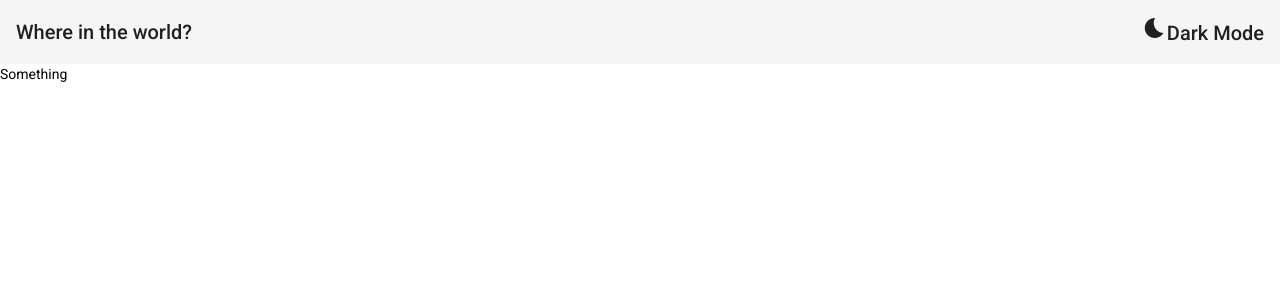
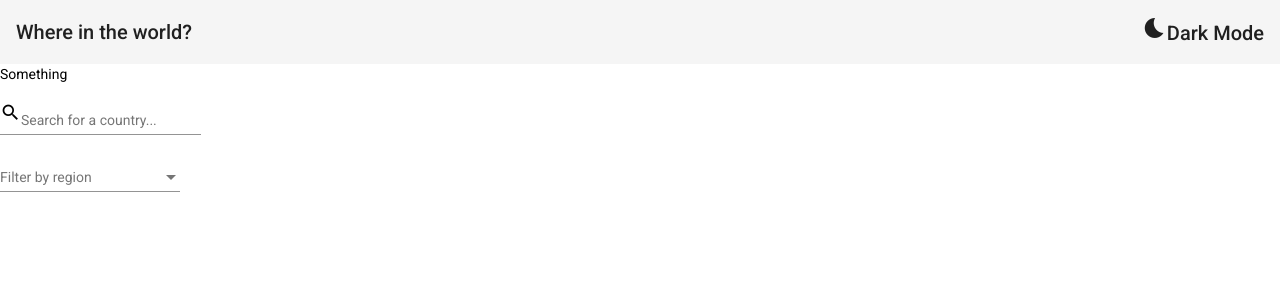
Before and after one commit to Pap36/AngularCountries, an Angular app in the folder Angular-Countries/: page / in a window 1280 px wide. Shown: the top 300 px of the page. Built offline with nearby package versions, Linux system fonts and the light colour scheme.

Commit message:
search and filtering done

```diff
--- a/Angular-Countries/src/app/app-routing.module.ts
+++ b/Angular-Countries/src/app/app-routing.module.ts
@@ -1,7 +1,10 @@
 import { NgModule } from '@angular/core';
 import { RouterModule, Routes } from '@angular/router';
+import { HomepageComponent } from './homepage/homepage.component';
 
-const routes: Routes = [];
+const routes: Routes = [
+  {path: '', component: HomepageComponent},
+];
 
 @NgModule({
   imports: [RouterModule.forRoot(routes)],
--- a/Angular-Countries/src/app/filter/filter.component.html
+++ b/Angular-Countries/src/app/filter/filter.component.html
@@ -1 +1,8 @@
-<p>filter works!</p>
+<mat-form-field>
+    <mat-label>Filter by region</mat-label>
+    <mat-select [formControl]="selectedReg">
+        <mat-option *ngFor="let region of regions" [value]="region">
+            {{region}}
+        </mat-option>
+    </mat-select>
+</mat-form-field>
--- a/Angular-Countries/src/app/filter/filter.component.ts
+++ b/Angular-Countries/src/app/filter/filter.component.ts
@@ -1,4 +1,5 @@
-import { Component, OnInit } from '@angular/core';
+import { Component, OnInit, Output, EventEmitter } from '@angular/core';
+import { FormControl } from '@angular/forms';
 
 @Component({
   selector: 'app-filter',
@@ -7,9 +8,17 @@ import { Component, OnInit } from '@angular/core';
 })
 export class FilterComponent implements OnInit {
 
+  @Output() regionVal: EventEmitter<string> = new EventEmitter();
+  selectedReg:FormControl = new FormControl();
+  regions:string[] = [
+    'Europe', 'Asia', 'America', 'Worldwide'
+  ];
   constructor() { }
 
   ngOnInit(): void {
+    this.selectedReg.valueChanges.subscribe(value => {
+      this.regionVal.emit(value);
+    })
   }
 
 }
--- a/Angular-Countries/src/app/homepage/homepage.component.html
+++ b/Angular-Countries/src/app/homepage/homepage.component.html
@@ -1 +1,4 @@
-<p>homepage works!</p>
+
+<app-searchbar (searchVal)="updateSearchCriteria($event)"></app-searchbar>
+<div></div>
+<app-filter (regionVal)="updateFilterCriteria($event)"></app-filter>
--- a/Angular-Countries/src/app/homepage/homepage.component.ts
+++ b/Angular-Countries/src/app/homepage/homepage.component.ts
@@ -1,4 +1,5 @@
 import { Component, OnInit } from '@angular/core';
+import { SearchbarComponent } from '../searchbar/searchbar.component';
 
 @Component({
   selector: 'app-homepage',
@@ -8,8 +9,25 @@ import { Component, OnInit } from '@angular/core';
 export class HomepageComponent implements OnInit {
 
   constructor() { }
-
+  private searchVal: string = '';
+  private filterVal: string = '';
   ngOnInit(): void {
   }
 
+  updateSearchCriteria(val: string){
+    this.searchVal = val;
+    console.log(val);
+    this.updateDisplay(this.searchVal, this.filterVal);
+  }
+
+  updateFilterCriteria(val: string){
+    this.filterVal = val;
+    console.log(val);
+    this.updateDisplay(this.searchVal, this.filterVal);
+  }
+
+  updateDisplay(sVal: string, fVal: string){
+
+  }
+
 }
--- a/Angular-Countries/src/app/searchbar/searchbar.component.html
+++ b/Angular-Countries/src/app/searchbar/searchbar.component.html
@@ -1 +1,4 @@
-<p>searchbar works!</p>
+<mat-form-field>
+    <mat-icon matPrefix>search</mat-icon>
+    <input matInput [formControl]="searchControl" placeholder="Search for a country...">
+</mat-form-field>
--- a/Angular-Countries/src/app/searchbar/searchbar.component.ts
+++ b/Angular-Countries/src/app/searchbar/searchbar.component.ts
@@ -1,4 +1,5 @@
-import { Component, OnInit } from '@angular/core';
+import { Component, OnInit, Output, EventEmitter } from '@angular/core';
+import { FormControl } from '@angular/forms';
 
 @Component({
   selector: 'app-searchbar',
@@ -7,9 +8,14 @@ import { Component, OnInit } from '@angular/core';
 })
 export class SearchbarComponent implements OnInit {
 
+  @Output() searchVal: EventEmitter<string> = new EventEmitter();
+  searchControl: FormControl = new FormControl();
   constructor() { }
 
   ngOnInit(): void {
+    this.searchControl.valueChanges.subscribe(value => {
+      this.searchVal.emit(value);
+    })
   }
 
 }
```
Also changed, not shown: Angular-Countries/src/app/app.module.ts (+8 -0 lines).
